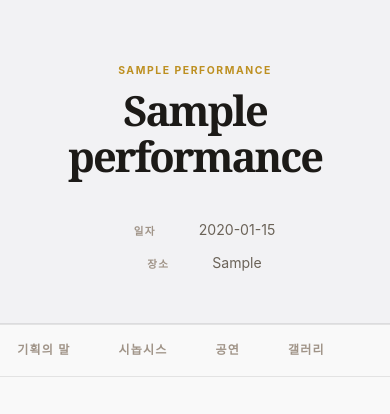
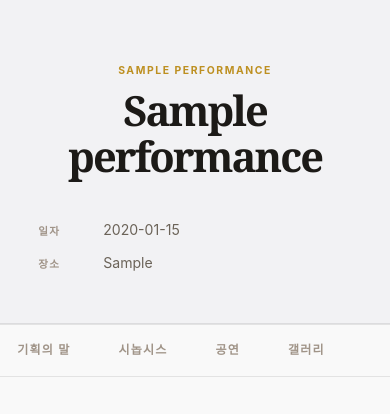
Before and after one commit to Allenkeem/online-programbook, a Flask app: page / in a window 390 px wide. Shown: the top 414 px of the page. Run offline with Flask 3, Linux system fonts and the light colour scheme; tables that the repository leaves empty hold one stand-in row (values such as "Sample post"); grey boxes marked "Sample" are stand-in pictures; some web fonts are replaced.

Commit message:
fix: 모바일 일자/장소 왼쪽 정렬 수정
Co-Authored-By: Claude Sonnet 4.6 <noreply@anthropic.com>

```diff
--- a/static/css/style.css
+++ b/static/css/style.css
@@ -1296,6 +1296,14 @@ button { font-family: inherit; }
         padding: 3.5rem 1.2rem 3rem;
     }
 
+    .detail-info-grid {
+        align-items: flex-start;
+    }
+
+    .detail-info-item {
+        justify-content: flex-start;
+    }
+
 
     .section-inner { padding: 3rem 1.2rem; }
 
```
